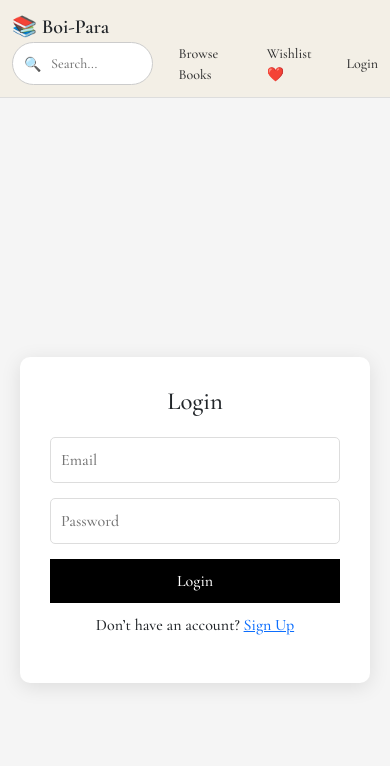
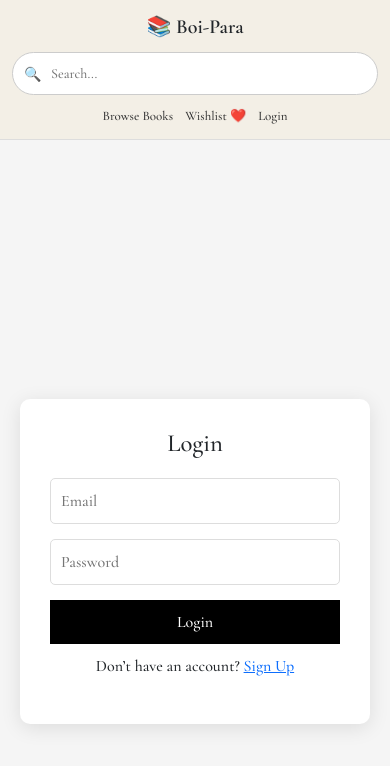
Before and after one commit to Kalyan9064/boi-para, a React app in the folder Frontend/: page /login in a window 390 px wide. Shown: the top 766 px of the page. Built offline with nearby package versions, Linux system fonts and the light colour scheme; no server answers; the HTML template or start-up script is replaced by a standard one.

Commit message:
fix: Responsive issue

```diff
--- a/Frontend/src/App.css
+++ b/Frontend/src/App.css
@@ -1,13 +1,165 @@
+/* ================= GLOBAL FIX ================= */
+
+* {
+  box-sizing: border-box;
+}
+
+img {
+  max-width: 100%;
+  height: auto;
+}
+
 #root {
   max-width: 1280px;
   margin: 0 auto;
-  padding: 2rem;
+  padding: 1rem;
 }
 
-body {
-  font-family: 'Cormorant Garamond', serif;
+/* ================= TABLET ================= */
+@media (max-width: 992px) {
+
+  /* NAVBAR */
+  .navbar-container {
+    flex-wrap: wrap;
+    gap: 10px;
+  }
+
+  .search-box {
+    width: 100%;
+  }
+
+  /* HERO */
+  .hero-content {
+    margin-left: 40px;
+  }
+
+  .hero-content h1 {
+    font-size: 40px;
+  }
+
+  /* BOOK GRID */
+  .wishlist-grid {
+    grid-template-columns: repeat(2, 1fr);
+  }
+
 }
 
-html {
-  scroll-behavior: smooth;
+/* ================= MOBILE ================= */
+@media (max-width: 768px) {
+
+  /* ROOT */
+  #root {
+    padding: 10px;
+  }
+
+  /* NAVBAR */
+  .navbar-container {
+    flex-direction: column;
+    align-items: stretch;
+  }
+
+  .nav-links {
+    flex-wrap: wrap;
+    justify-content: center;
+    gap: 10px;
+  }
+
+  .search-box {
+    width: 100%;
+  }
+
+  /* HERO */
+  .hero {
+    height: auto;
+    padding: 60px 0;
+  }
+
+  .hero-content {
+    margin: 0 20px;
+    text-align: center;
+  }
+
+  .hero-content h1 {
+    font-size: 28px;
+  }
+
+  .hero-buttons {
+    flex-direction: column;
+    gap: 10px;
+  }
+
+  /* BOOK CARD */
+  .book-image {
+    height: 160px;
+  }
+
+  .book-body {
+    padding: 12px;
+  }
+
+  .title a {
+    font-size: 14px;
+  }
+
+  /* HOW IT WORKS */
+  .how-card {
+    width: 100%;
+  }
+
+  /* ACCOUNT */
+  .account-title {
+    font-size: 24px;
+  }
+
+  .profile-img {
+    width: 80px;
+    height: 80px;
+  }
+
+  /* AUTH */
+  .auth-card {
+    width: 90%;
+    padding: 20px;
+  }
+
+  /* SELL */
+  .sell-title {
+    font-size: 26px;
+  }
+
+  .sell-card {
+    padding: 20px;
+  }
+
+  /* FOOTER */
+  .footer-main {
+    flex-direction: column;
+    gap: 20px;
+  }
+
+  .footer-bottom {
+    flex-direction: column;
+    text-align: center;
+    gap: 10px;
+  }
+
 }
+
+/* ================= SMALL MOBILE ================= */
+@media (max-width: 480px) {
+
+  .hero-content h1 {
+    font-size: 22px;
+  }
+
+  .hero-content p {
+    font-size: 13px;
+  }
+
+  .btn-primary,
+  .btn-outline {
+    width: 100%;
+    text-align: center;
+  }
+
+}
--- a/Frontend/src/styles/navbar.css
+++ b/Frontend/src/styles/navbar.css
@@ -15,6 +15,7 @@
   display: flex;
   justify-content: space-between;
   align-items: center;
+  flex-wrap: wrap;   /* 🔥 important for mobile */
 }
 
 /* ================= LOGO ================= */
@@ -29,19 +30,10 @@
   font-weight: bold;
 }
 
-.logo a:visited {
-  color: inherit;
-}
-
-.logo a:hover {
-  text-decoration: none;
-  color: inherit;
-}
-
 /* ================= SEARCH BOX ================= */
 .search-box {
   position: relative;
-  width: 170px;
+  width: 220px;
 }
 
 /* INPUT */
@@ -54,13 +46,11 @@
 
   outline: none;
   font-size: 14px;
-
   background: #fff;
 
   transition: all 0.2s ease;
 }
 
-/* FOCUS EFFECT */
 .search-box input:focus {
   border-color: #6366f1;
   box-shadow: 0 0 6px rgba(99, 102, 241, 0.3);
@@ -72,7 +62,6 @@
   left: 12px;
   top: 50%;
   transform: translateY(-50%);
-
   font-size: 14px;
   color: #777;
 }
@@ -80,7 +69,7 @@
 /* ================= NAV LINKS ================= */
 .nav-links {
   display: flex;
-  gap: 25px;
+  gap: 20px;
   align-items: center;
 }
 
@@ -95,7 +84,7 @@
   color: #000;
 }
 
-/* ================= SELL LINK ================= */
+/* ================= SELL ================= */
 .sell-link {
   cursor: pointer;
   font-size: 14px;
@@ -113,3 +102,34 @@
 .logout-btn:hover {
   color: #000;
 }
+
+/* ================================================= */
+/* 📱 MOBILE RESPONSIVE */
+/* ================================================= */
+
+@media (max-width: 768px) {
+
+  .navbar-container {
+    flex-direction: column;
+    align-items: stretch;
+    gap: 10px;
+  }
+
+  /* 🔍 SEARCH FULL WIDTH */
+  .search-box {
+    width: 100%;
+  }
+
+  /* 📚 NAV LINKS WRAP */
+  .nav-links {
+    justify-content: center;
+    flex-wrap: wrap;
+    gap: 12px;
+  }
+
+  .nav-links a,
+  .logout-btn,
+  .sell-link {
+    font-size: 13px;
+  }
+}
```
